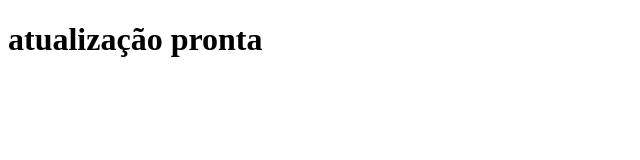
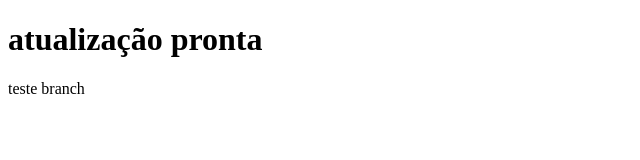
Before and after one commit to rufinoguilherme633/aula_conflito, a plain HTML site: page index.html in a window 1280 px wide. Shown: the full height of the page, 0-640 px from the left. Drawn offline with Linux system fonts and the light colour scheme.

Commit message:
teste branch

```diff
--- a/index.html
+++ b/index.html
@@ -7,5 +7,7 @@
 </head>
 <body>
     <h1>atualização pronta</h1>
+    <p>teste branch
+    </p>
 </body>
 </html>
```
